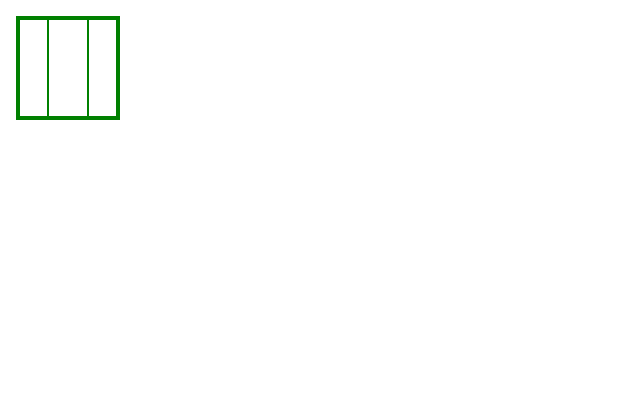
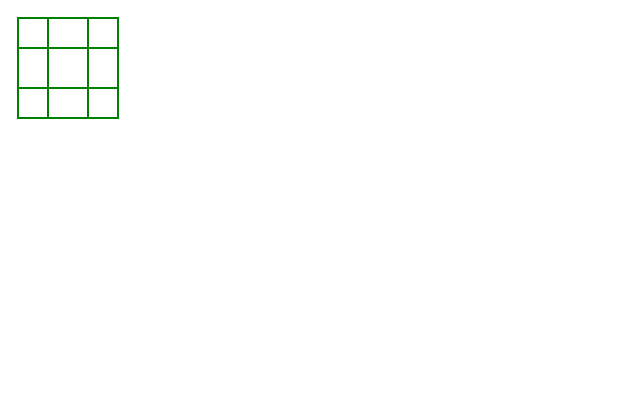
Before and after one commit to frialex/TicTacToe, a plain HTML site: page index.html in a window 1280 px wide. Shown: the whole page, without its empty margins (0-640 px from the left). Drawn offline with nearby package versions, Linux system fonts and the light colour scheme.

Commit message:
simple grid

```diff
--- a/index.html
+++ b/index.html
@@ -2,6 +2,7 @@
 <head>
 	<script src='lib/kinetic-v4.5.4.min.js' type='text/javascript'></script>
 	<script type="text/javascript" src='http://code.jquery.com/jquery-1.10.1.min.js'></script>
+	<script type="text/javascript" src='util.js'></script>
 	<script type="text/javascript" src='singleboard.js'></script>
 </head>
 
--- a/singleboard.js
+++ b/singleboard.js
@@ -21,27 +21,21 @@ function drawBoard(stage){
     width: 100,
     height: 100,
     stroke: 'green',
-    strokeWidth: 4
-  });
-
-  var firstDivider = new Kinetic.Line({
-    x: 10,
-    y: 10,
-    points: [30, 2, 30, 98],
-    stroke: 'green'
-  });
-
-  var secondDivider = new Kinetic.Line({
-    x: 10,
-    y: 10,
-    points: [70, 2, 70, 98],
-    stroke: 'green'
+    strokeWidth: 2
   });
 
 
+  var leftVertical = createLine(10,10, [30,0, 30,100]);
+  var rightVertical = createLine(10,10, [70,0,70,100]);
+
+  var topHorizontal = createLine(10,10, [0,30,100,30]);
+  var bottomHorizontal = createLine(10,10, [0,70, 100,70]);
+
   layer.add(box);
-  layer.add(firstDivider);
-  layer.add(secondDivider);
+  layer.add(leftVertical);
+  layer.add(rightVertical);
+  layer.add(topHorizontal);
+  layer.add(bottomHorizontal);
   stage.add(layer);
 
 }
--- /dev/null
+++ b/util.js
@@ -0,0 +1,11 @@
+
+function createLine(x, y, points) {
+	var line = new Kinetic.Line({
+		x: x,
+		y: y,
+		points: points,
+		stroke: 'green'
+	});
+
+	return line;
+}
```
